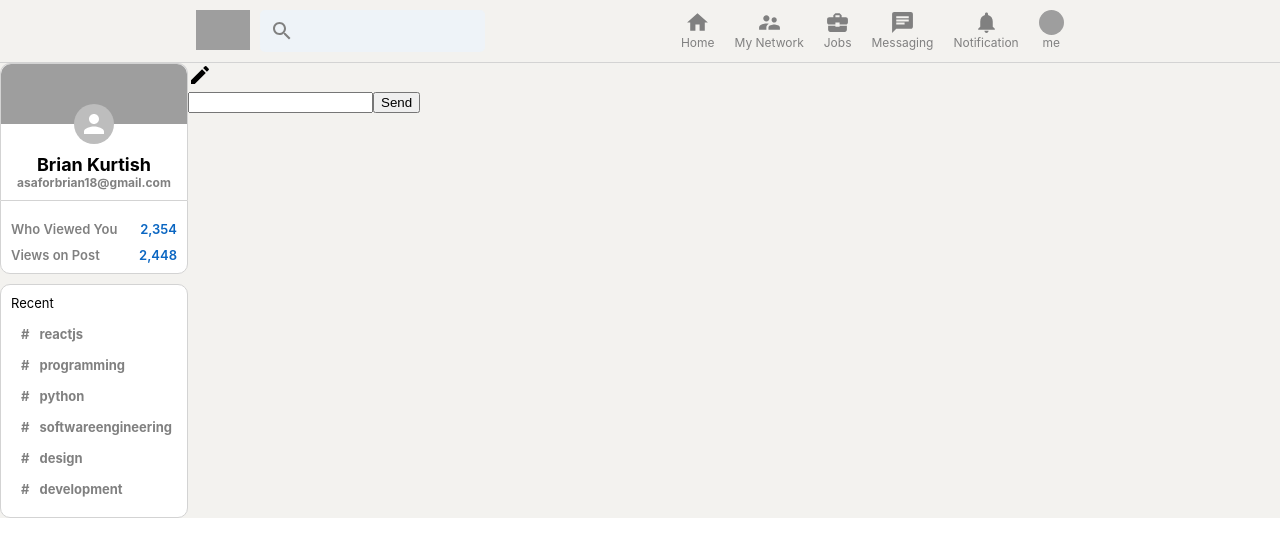
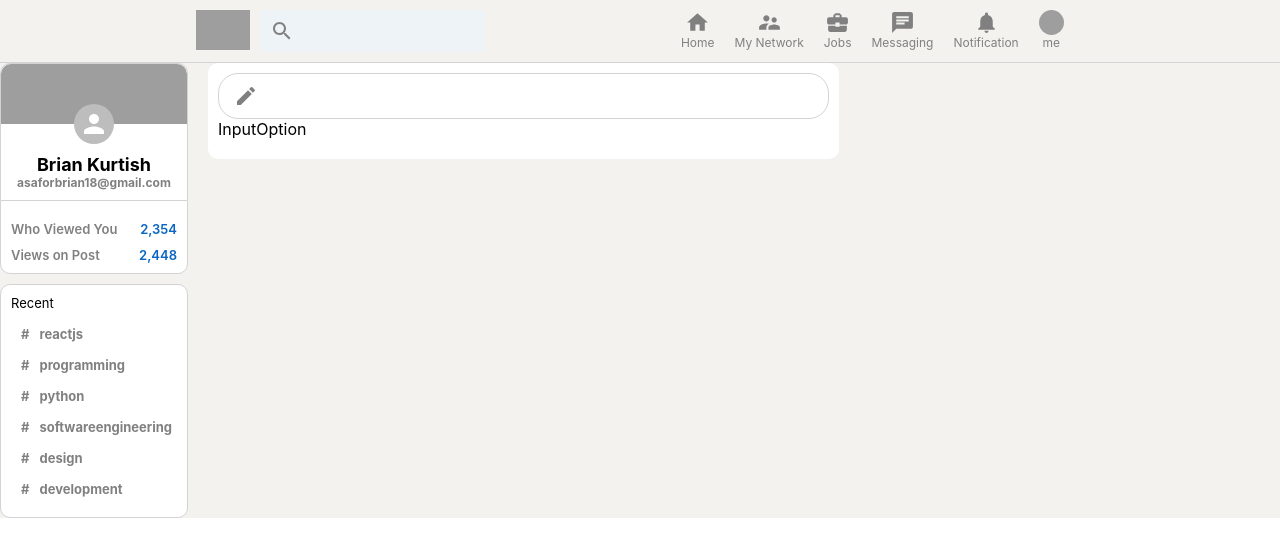
Before and after one commit to Briankurtish/linkedIn-clone-js, a React (Create React App) app in the folder linkedin-clone/: page / in a window 1280 px wide. Shown: the top 556 px of the page. Built offline with nearby package versions, Linux system fonts and the light colour scheme; grey boxes are pictures that could not be loaded.

Commit message:
added the inputContainer

```diff
--- a/linkedin-clone/src/Feed.css
+++ b/linkedin-clone/src/Feed.css
@@ -0,0 +1,44 @@
+.feed {
+  flex: 0.6;
+  margin: 0 20px;
+}
+
+.feed__inputContainer {
+  background-color: white;
+  padding: 10px;
+  padding-bottom: 20px;
+  border-radius: 10px;
+  margin-bottom: 20px;
+}
+
+.feed__input{
+  display: flex;
+  border: 1px solid lightgray;
+  border-radius: 20px;
+  padding: 10px;
+  color: gray;
+  padding-left: 15px;
+}
+
+.feed__input > form {
+  display: flex;
+  width: 100%;
+}
+
+.feed__input > form > input {
+  border: none;
+  flex: 1;
+  margin-left: 10px;
+  outline-width: 0;
+  font-weight: 600;
+  outline: none;
+}
+
+.feed__input > form > button{
+  display: none;
+}
+
+.feed__input:hover {
+  cursor: pointer;
+
+}
--- a/linkedin-clone/src/Feed.js
+++ b/linkedin-clone/src/Feed.js
@@ -1,6 +1,7 @@
 import React from 'react'
 import './Feed.css'
 import CreateIcon from '@mui/icons-material/Create'
+import InputOption from './InputOption'
 
 function Feed() {
   return (
@@ -13,6 +14,10 @@ function Feed() {
             <button type='submit'>Send</button>
           </form>
         </div>
+
+        <div className="feed__inputOptions">
+          <InputOption />
+        </div>
       </div>
     </div>
   )
--- /dev/null
+++ b/linkedin-clone/src/InputOption.js
@@ -0,0 +1,10 @@
+import React from 'react'
+import './InputOption.css'
+
+function InputOption({Icon, title}) {
+  return (
+    <div className='inputOption'>InputOption</div>
+  )
+}
+
+export default InputOption
```
Also changed, not shown: linkedin-clone/src/InputOption.css (added).
